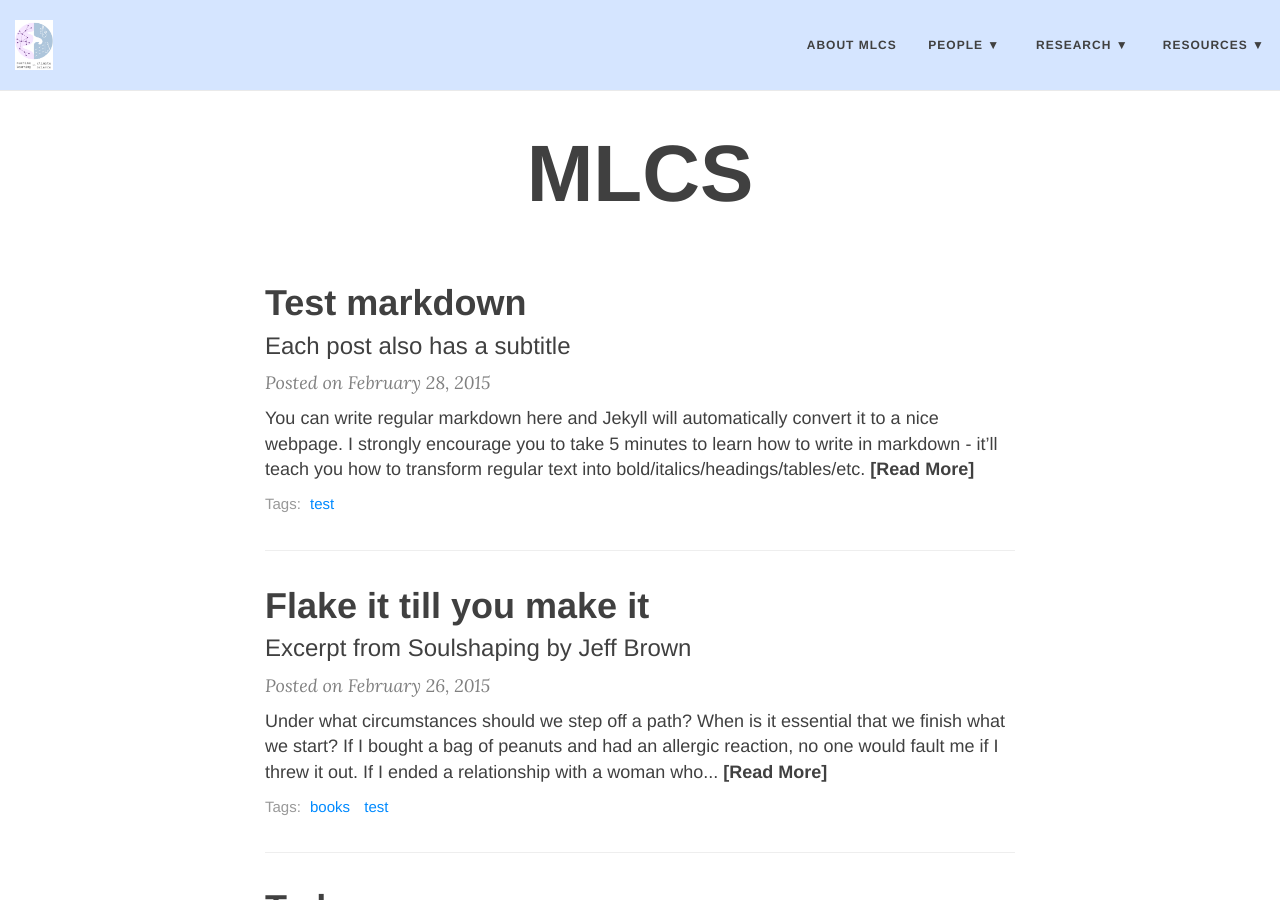
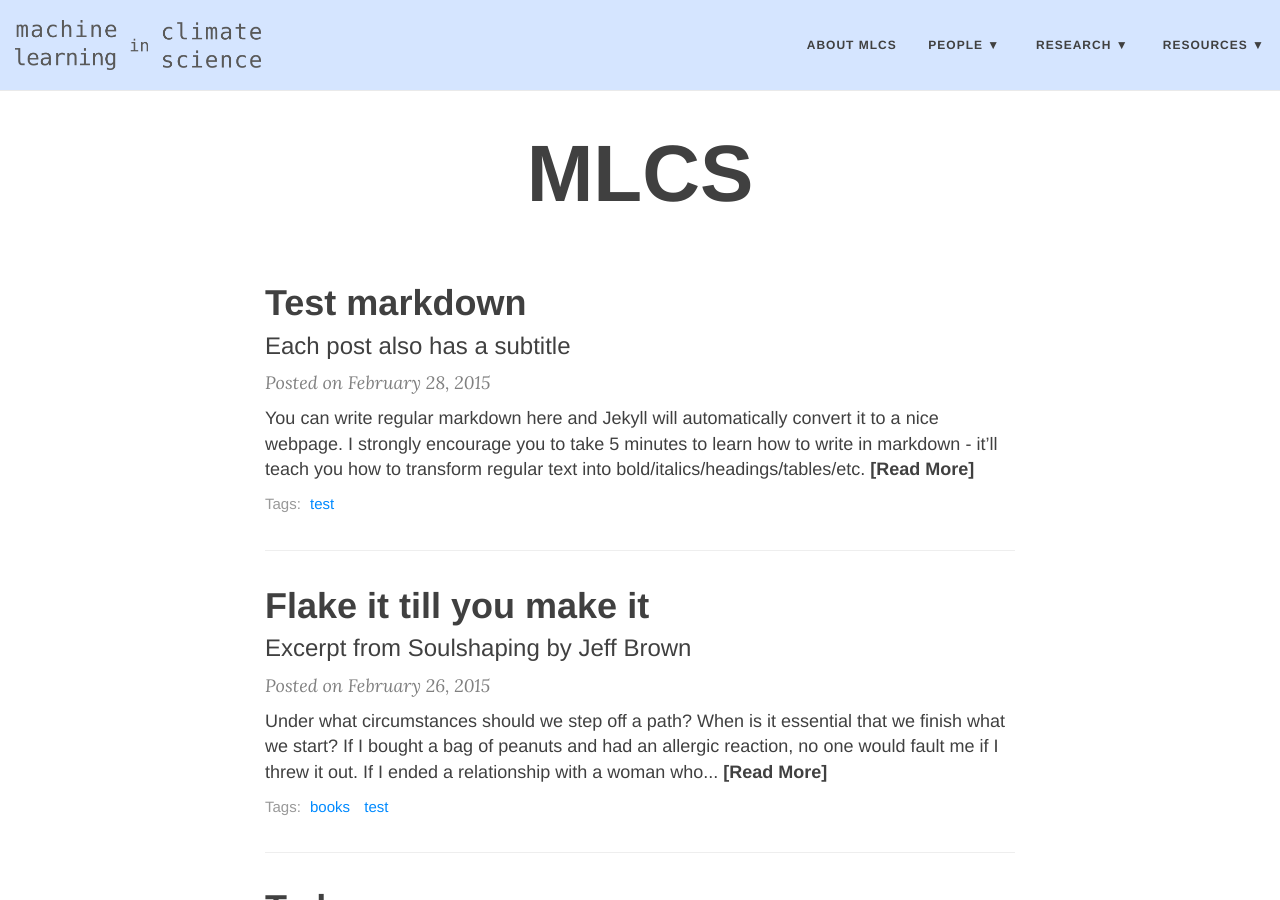
Before and after one commit to mlcs/mlcs.github.io, a Jekyll site: the page built from index.html, in a window 1280 px wide and 900 px high. Built offline with Jekyll 4.4.1, drawn with Linux system fonts in a browser that asks for light colours; nearby versions of some CDN libraries; the list of posts is cut into pages by our own code.

Commit message:
logo text file in navbar top-left

```diff
--- a/_config.yml
+++ b/_config.yml
@@ -38,7 +38,7 @@ navbar-links:
 
 # If you want to have an image logo in the top-left corner instead of the title text,
 # then specify the following parameter
-title-img: /img/mlcs_logo.png
+title-img: /img/mlcs_logo_text.png
 
 # --- Background colour/image options --- #
 
```
